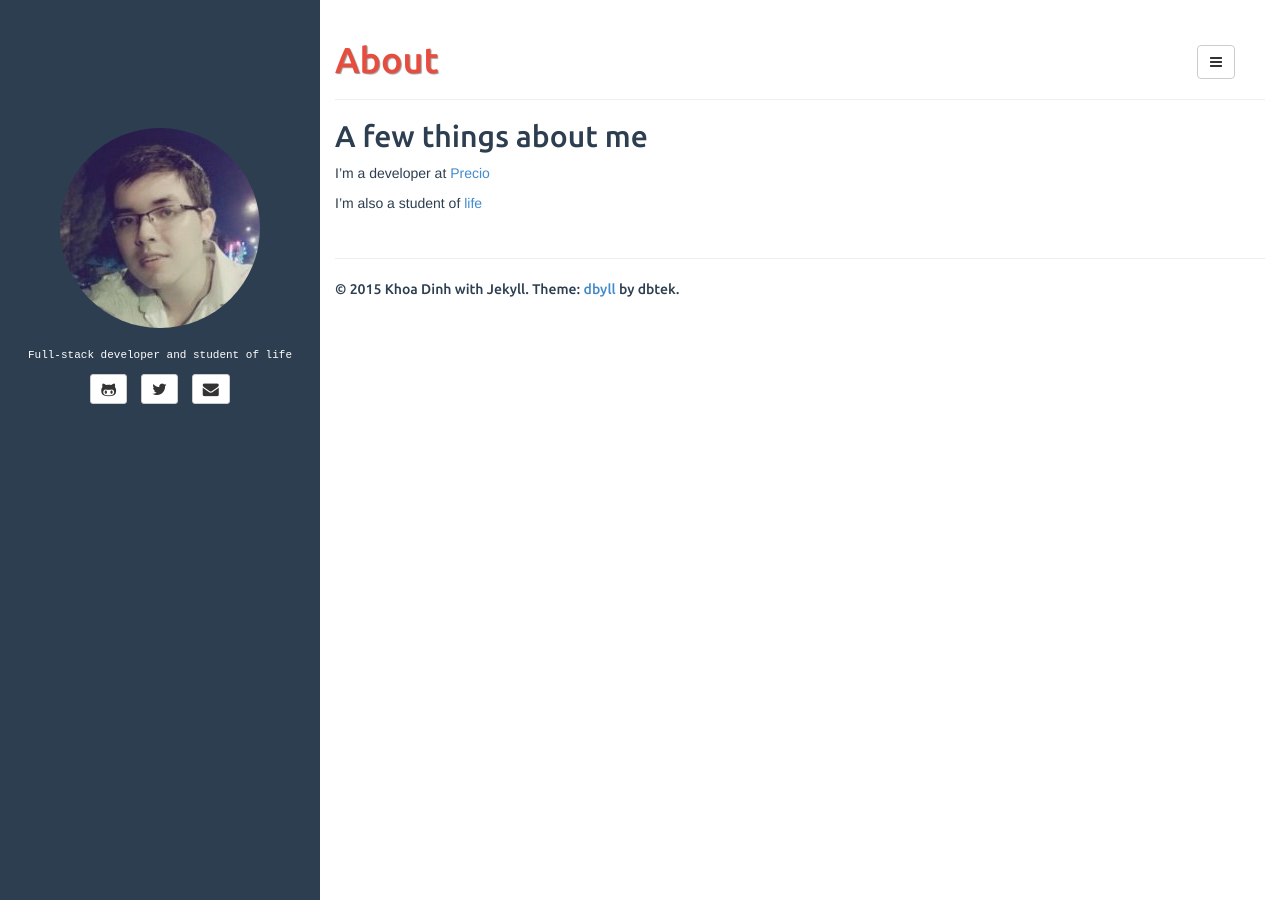
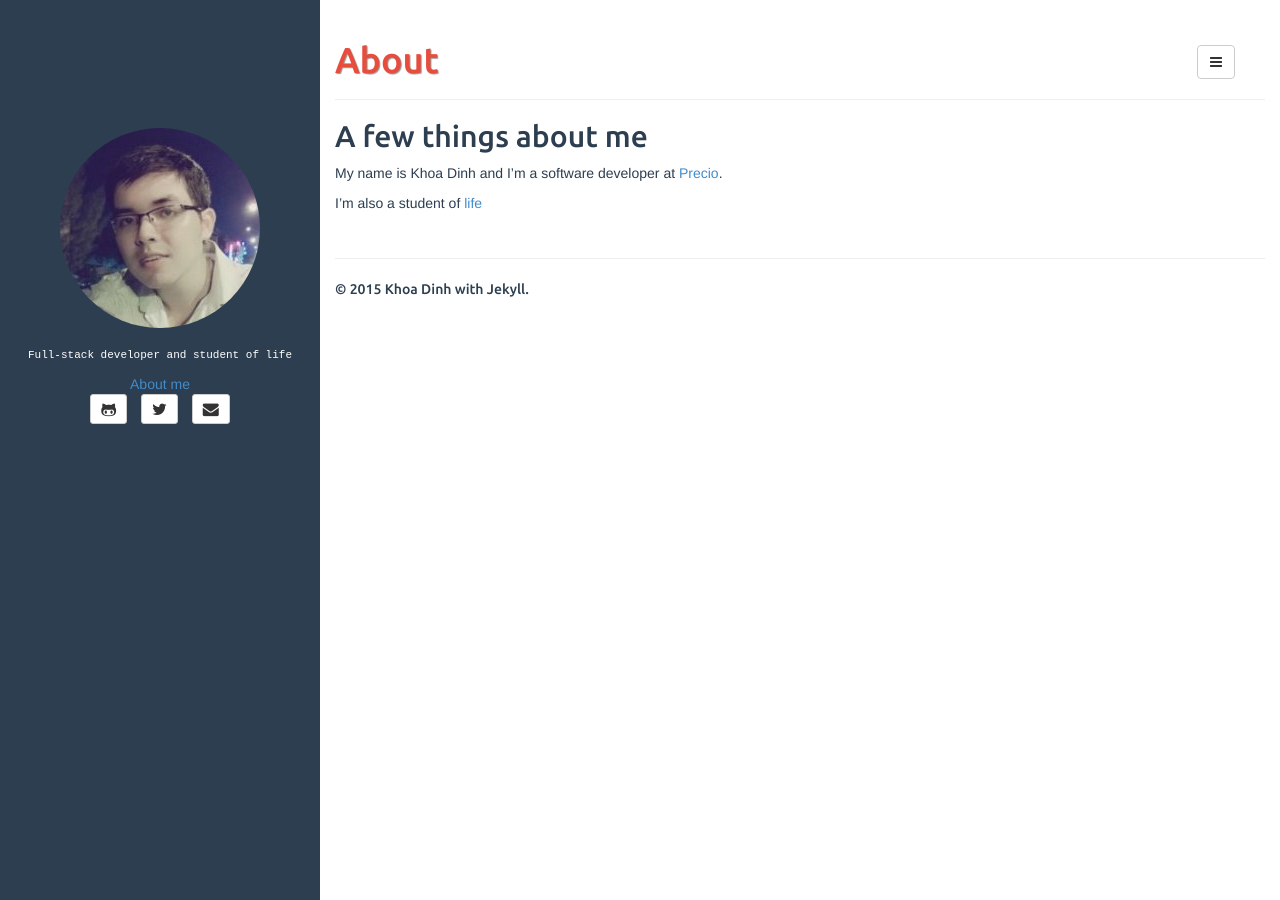
Before and after one commit to KhoaDinh/khoadinh.github.io, a Jekyll site: the page built from about.md, in a window 1280 px wide. Built offline with Jekyll 4.4.1, drawn with Linux system fonts in a browser that asks for light colours; comment, search, counter and statistics services are not loaded.

```diff
--- a/_includes/default.html
+++ b/_includes/default.html
@@ -58,7 +58,7 @@
 				<i class="fa fa-envelope"></i>
 			</a>
 			{% endif %}
-			<a class="navbar-brand" href="{{ site.BASE_PATH }}/{{ site.about_path }}">
+			<a class="navbar-brand" href="{{ site.BASE_PATH }}">
 				<img src="{{ site.BASE_PATH }}/assets/media/avatar.jpg" class="img-circle" />
 				{{ site.title }}
 			</a>
@@ -99,7 +99,7 @@
 		<footer>
 			<hr/>
 			<p>
-				&copy; {{ site.time | date: '%Y' }} {{ site.author.name }} with Jekyll. Theme: <a href="https://github.com/dbtek/dbyll">dbyll</a> by dbtek.
+				&copy; {{ site.time | date: '%Y' }} {{ site.author.name }} with Jekyll.
 			</p>
 		</footer>
 	</div>
@@ -107,5 +107,8 @@
 	<script type="text/javascript" src="{{ site.BASE_PATH }}/assets/resources/jquery/jquery.min.js"></script>
 	<script type="text/javascript" src="{{ site.BASE_PATH }}/assets/resources/bootstrap/js/bootstrap.min.js"></script>
 	<script type="text/javascript" src="{{ site.BASE_PATH }}/assets/js/app.js"></script>
+
+	{% include comments_count.html %}
+	{% include google_analytics.html %}
 </body>
 </html>
--- a/_includes/post.html
+++ b/_includes/post.html
@@ -120,4 +120,6 @@
 
 	</div>
 </article>
-<div class="clearfix"></div>
+<div class="clearfix">
+	{% include comments.html %}
+</div>
--- a/_includes/sidebar.html
+++ b/_includes/sidebar.html
@@ -1,6 +1,6 @@
 <! -- sidebar.html -->
 <header class="sidebar-header" role="banner">
-	<a href="{{ site.BASE_PATH }}/{{ site.about_path }}">
+	<a href="{{ site.BASE_PATH }}">
 		<img src="{{ site.BASE_PATH }}/assets/media/avatar.jpg" class="img-circle" />
 	</a>
 	<h3 class="title">
@@ -13,6 +13,10 @@
 	{{ site.author.bio }}
 </div>
 {% endif %}
+
+<div id="about-link" class="text-center">
+	<a href="{{ site.BASE_PATH }}/{{ site.about_path }}">About me</a>
+</div>
 
 <div id="contact-list" class="text-center">
 	<ul class="list-unstyled list-inline">
--- a/about.md
+++ b/about.md
@@ -5,6 +5,6 @@ title: About
 
 ## A few things about me
 
-I'm a developer at [Precio](http://www.precio.se)
+My name is Khoa Dinh and I'm a software developer at [Precio](http://www.precio.se).
 
 I'm also a student of [life](http://en.wikipedia.org/wiki/Philosophy_of_life)
```
Also changed, not shown: _includes/comments.html (added, +13 -0 lines), _includes/comments_count.html (added, +12 -0 lines), _includes/google_analytics.html (added, +10 -0 lines), _posts/2015-03-22-lorem-ipsum.md (added, +16 -0 lines).
